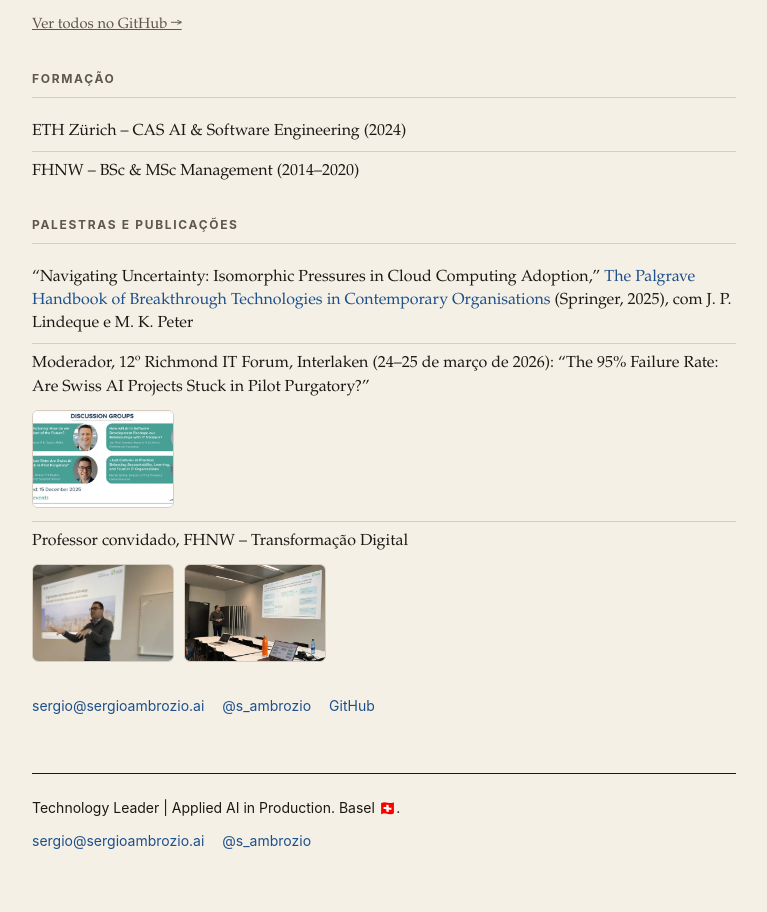
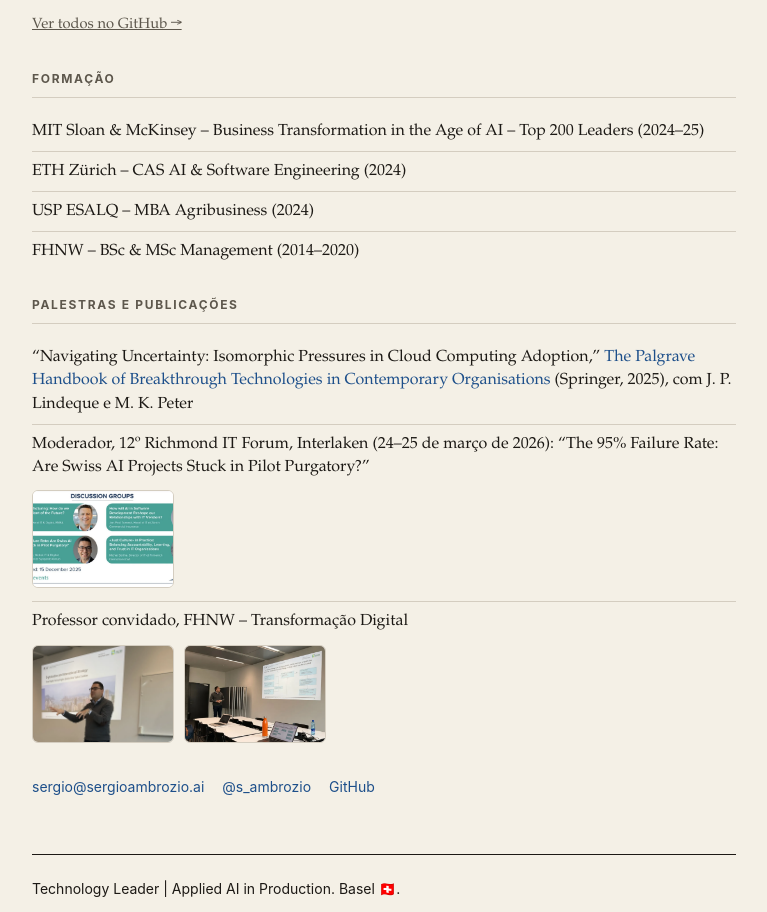
Before and after one commit to Sergio-Ambrozio/my-personal-website, a website: page about/index.html in a window 1280 px wide. Shown: the part 1132-2044 px from the top of the page, without its empty margins (256-1023 px from the left). Drawn offline with Linux system fonts and the light colour scheme.

Commit message:
Restore MIT Sloan & McKinsey and USP ESALQ in Education

```diff
--- a/about/index.html
+++ b/about/index.html
@@ -147,7 +147,9 @@
             <section class="section">
                 <h2 class="section-title"><span class="i18n-en">Education</span><span class="i18n-pt">Formação</span></h2>
                 <ul class="fact-list">
+                    <li>MIT Sloan &amp; McKinsey – Business Transformation in the Age of AI – Top 200 Leaders (2024–25)</li>
                     <li>ETH Zürich – CAS AI &amp; Software Engineering (2024)</li>
+                    <li>USP ESALQ – MBA Agribusiness (2024)</li>
                     <li>FHNW – BSc &amp; MSc Management (2014–2020)</li>
                 </ul>
             </section>
```
